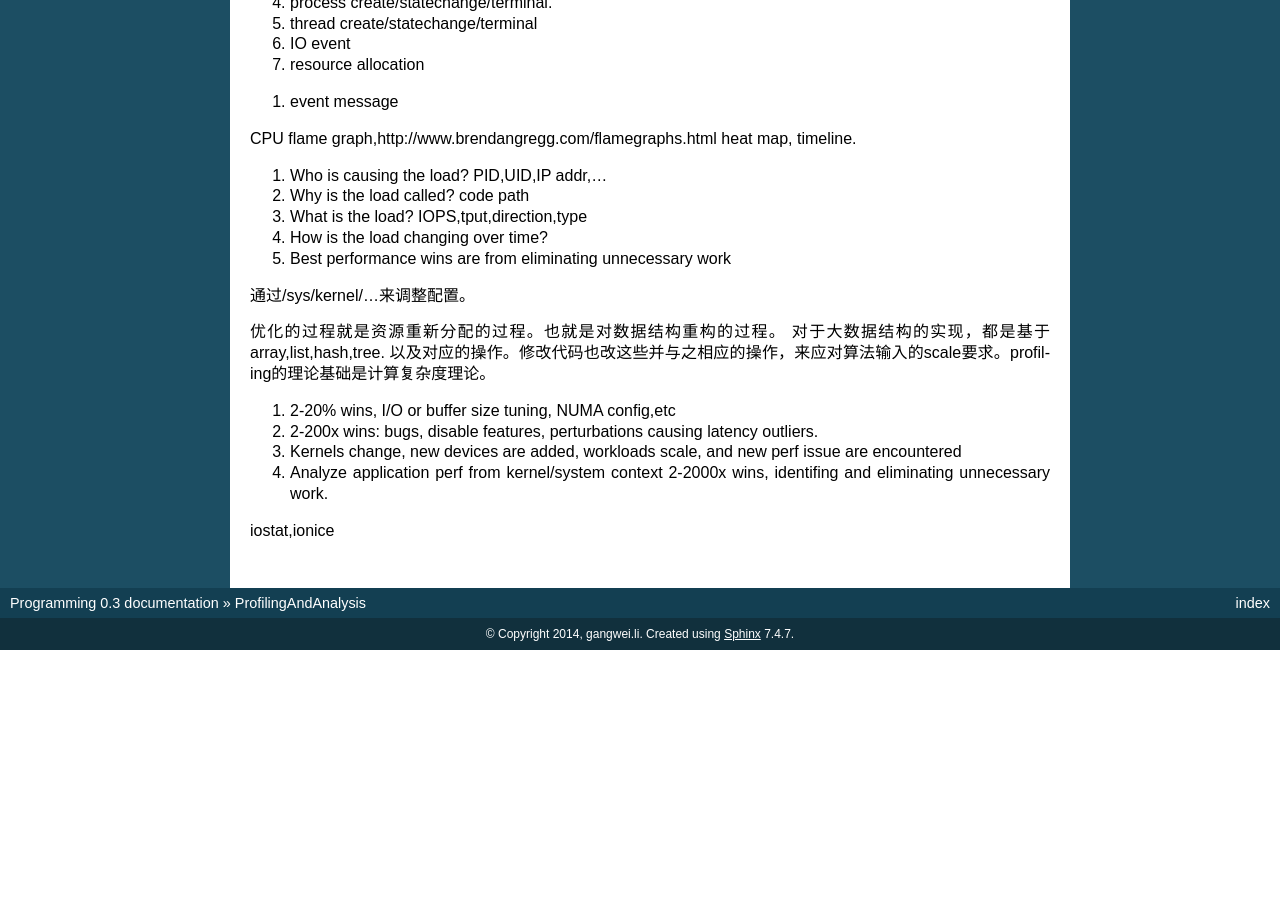
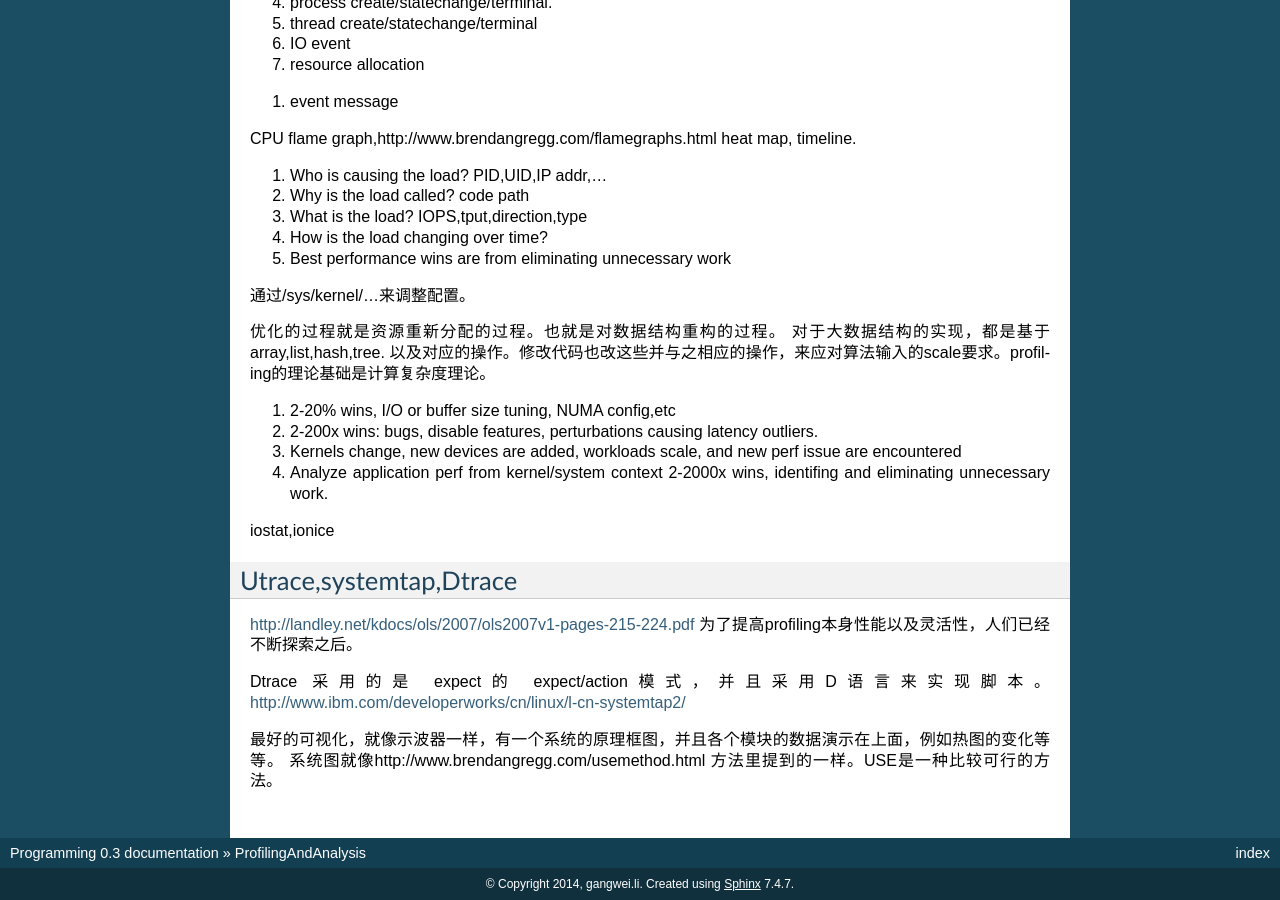
Before and after one commit to gwli/Programming, a Sphinx documentation site: the page built from source/content/Stage_2/ProfilingAndAnalysis.rst, in a window 1280 px wide and 900 px high, scrolled down 5515 px. Built offline with Sphinx 7.4.7, drawn with Linux system fonts in a browser that asks for light colours; before the commit the page ends 6165 px from its top, so only the background shows below that; some of the changed text lies outside the part shown.

Commit message:
debug process

```diff
--- a/source/content/Stage_2/HowToGDB.rst
+++ b/source/content/Stage_2/HowToGDB.rst
@@ -86,6 +86,7 @@
 
 断点原理
 --------
+
 通过查找输入的断点和具体代码位置对应起来，并在该位置替换为一条断点指令，并且保存以前的指令，到目标程序运行到该断点处时，产生SIGTRAP信号，该信号被GDB捕获，GDB查找断点列表来确定是否命中断点。继续执行的时候则会把保存的指令重新放回并执行。n/s/ni/si/finish/uitil也会自动设置断点。
 条件断点的实现，也就是对于SIGTRAP的event callback chain上的一个而己。
 
@@ -165,6 +166,7 @@
    info dos gdt/ldt/idt/pde/pte     ;info w32 info dll
 
 几种方式是插入汇编asm(bkpt) 代码，或者采用指令替换的方式，例如在原理断点处插入跳转指令。把原来指令给换掉。 BP的插入也是代码注入的一种。
+汇编的bkpt指令是一个字节，然后把第一个字节换掉，然后把原始指令保存下来。有两种做法,single-stepping inline,Single-step out of line.
 
 
 gdb 主要是基于ptrace来实现，ptrace系统调用可以修改，进程的数据段与代码段的数据的，同时修改CPU的指令模模式。 进程是即有CPU的模型信息，又有代码与数据的信息。通用ptrace可以控制进程各种信息，例如加载什么包，调用过什么函数都可以用这个来进行控制调用。 http://www.spongeliu.com/240.html
--- a/source/content/Stage_2/ProfilingAndAnalysis.rst
+++ b/source/content/Stage_2/ProfilingAndAnalysis.rst
@@ -349,3 +349,22 @@
 
 
 iostat,ionice
+
+
+
+Utrace,systemtap,Dtrace
+-----------------------
+
+http://landley.net/kdocs/ols/2007/ols2007v1-pages-215-224.pdf
+为了提高profiling本身性能以及灵活性，人们已经不断探索之后。
+
+Dtrace 采用的是 expect的  expect/action模式，并且采用D语言来实现脚本。
+http://www.ibm.com/developerworks/cn/linux/l-cn-systemtap2/
+
+
+
+可视化
+======
+
+最好的可视化，就像示波器一样，有一个系统的原理框图，并且各个模块的数据演示在上面，例如热图的变化等等。
+系统图就像http://www.brendangregg.com/usemethod.html 方法里提到的一样。USE是一种比较可行的方法。
```
